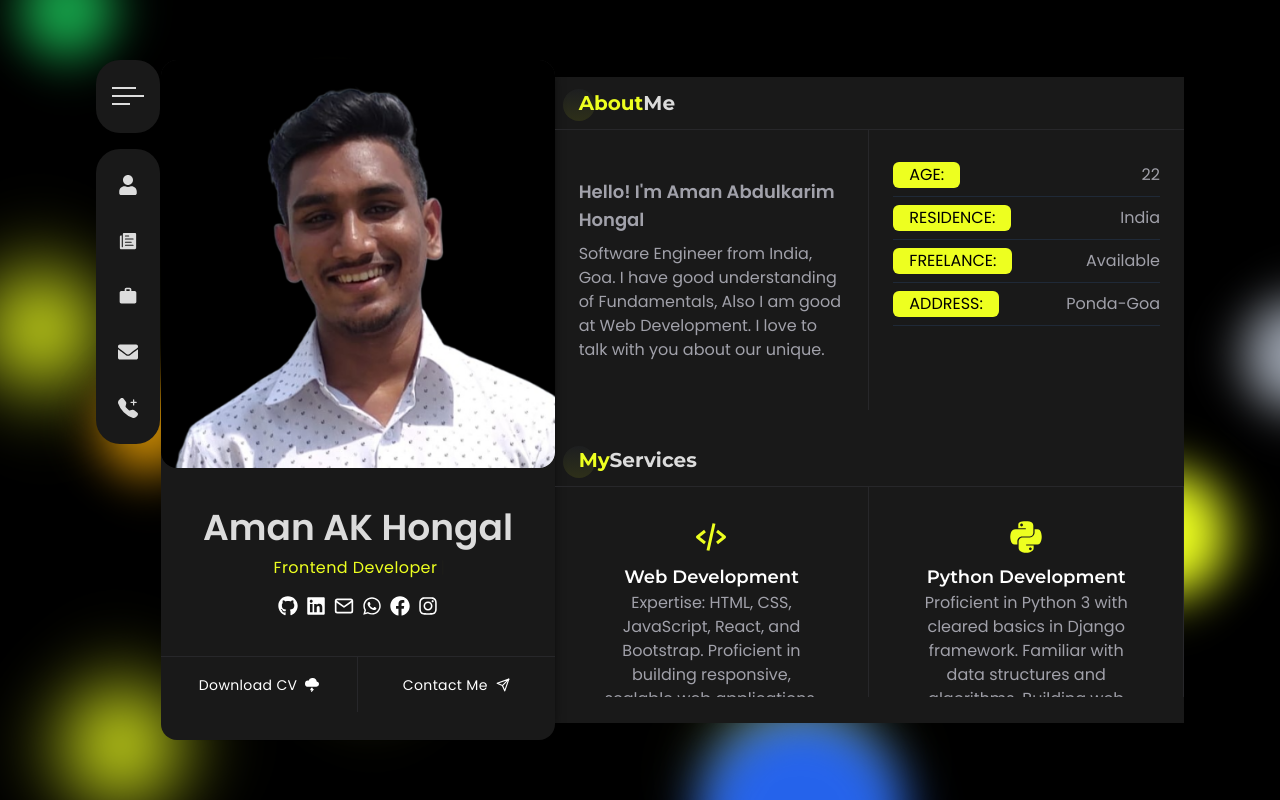
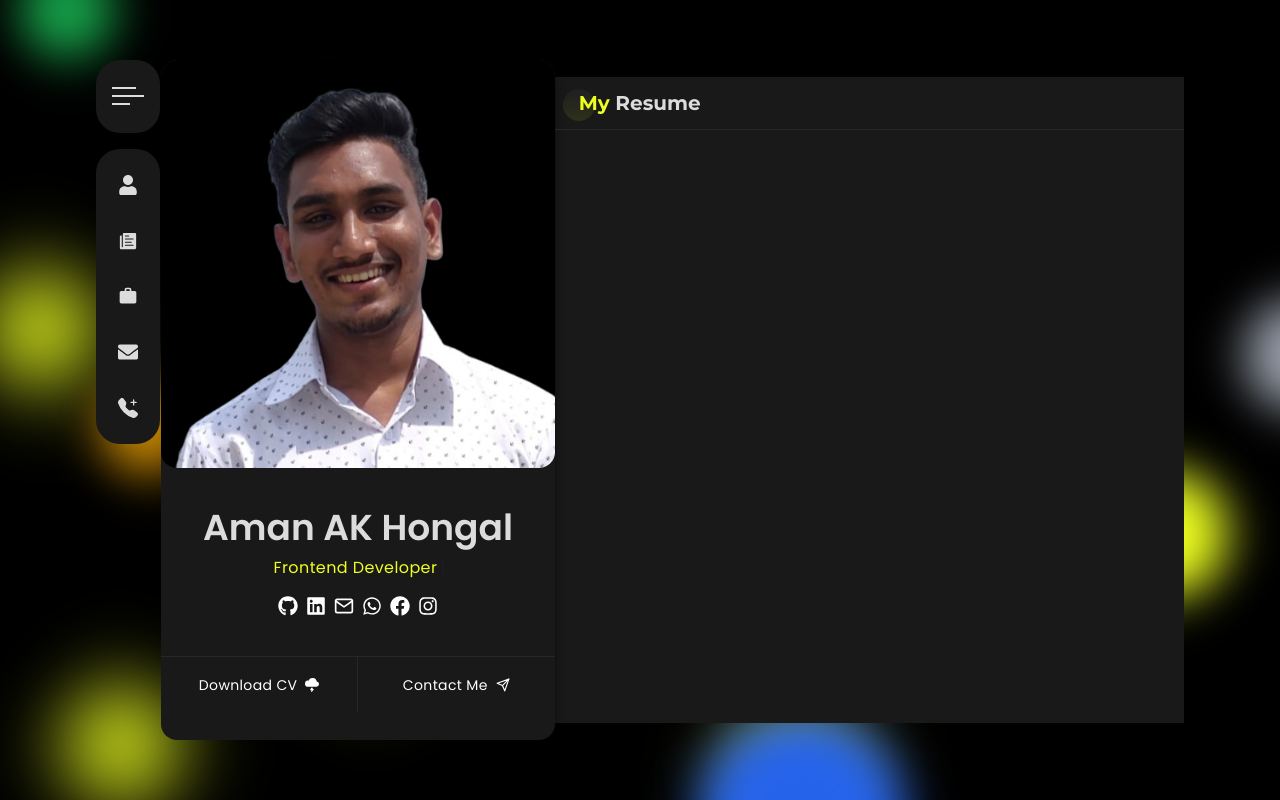
Before and after one commit to Aman-Hongal001/portfolio, a React (Create React App) app: page / in a window 1280 px wide. Built offline with nearby package versions, Linux system fonts and the light colour scheme.

Commit message:
About Page is completed

```diff
--- a/src/Home.jsx
+++ b/src/Home.jsx
@@ -5,6 +5,7 @@ import { IoIosPaper } from "react-icons/io";
 import { MdWork } from "react-icons/md";
 import { BsTelephonePlusFill } from "react-icons/bs";
 import About from "./components/about/About";
+import Resume from "./components/resume/Resume";
 
 function Home() {
   return(
@@ -36,8 +37,9 @@ function Home() {
             <Left/>
             {/* Right part */}
             <div className="w-8/12 h-[95%] bg-bodyColor scrollbar-thumb-[#646464] scrollbar-track-bodyColor">
-              <div className="w-full h-[96%] scrollbar-thin overflow-y-scroll ">
-                <About/>
+              <div className="w-full h-[96%] scrollbar-thin overflow-y-scroll overflow-x-hidden">
+                {/* <About/> */}
+                <Resume/>
               </div>
             </div>
         </div>
--- a/src/components/Home/Left.jsx
+++ b/src/components/Home/Left.jsx
@@ -15,7 +15,7 @@ function Left() {
         delaySpeed:2000,
     });
   return (
-    <div className="w-5/12 h-full bg-bodyColor rounded-2xl shadow-testShwdow z-10">
+    <div className="w-5/12 h-full bg-bodyColor rounded-2xl shadow-testShwdow z-10 overflow-y-scroll scrollbar-none">
         <div className="w-full h-3/5">
             <img className="w-full h-full object-cover rounded-2xl" src={profileImg} alt="Profile Pic" loading= "priority" />
         </div>
--- a/src/components/Home/Title.jsx
+++ b/src/components/Home/Title.jsx
@@ -3,7 +3,7 @@ import React from "react";
 function Title({title,subtitle}) {
   return (
     <h1 className="font-titleFont font-bold text-xl capitalize text-textColor relative z-10 px-6 py-3 borderBottom group">
-        <span className="text-designColor">{title}</span>{subtitle}
+        <span className="text-designColor">{title} </span>{subtitle}
         <span className="w-8 h-8 bg-gradient-to-t from-designColor to-gray-600 inline-block rounded-full absolute left-2 top-3 opacity-10 -z-10 translate-x-0 group-hover:translate-x-24 transalte-transform duration-500"></span>
     </h1>
   );
--- /dev/null
+++ b/src/components/resume/Resume.jsx
@@ -0,0 +1,12 @@
+import React from "react";
+import Title from "../Home/Title";
+
+function Resume() {
+  return(
+    <section id="resume">
+        <Title title="My" subtitle="Resume"/>
+    </section>
+  );
+}
+
+export default Resume;
```
